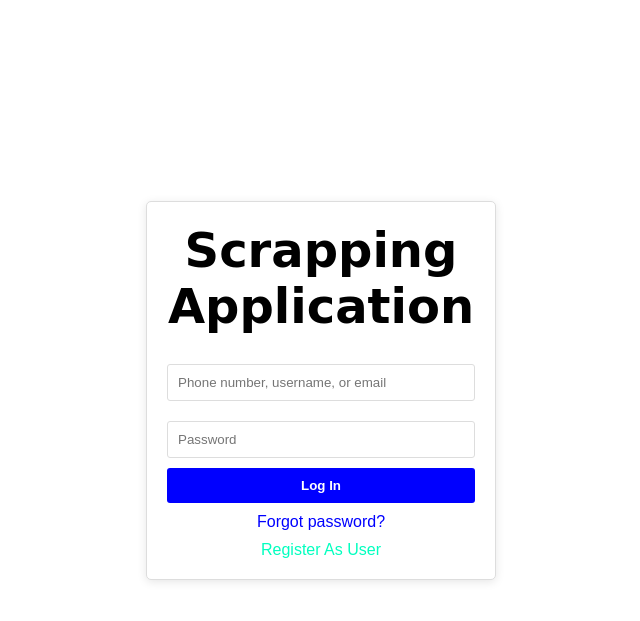
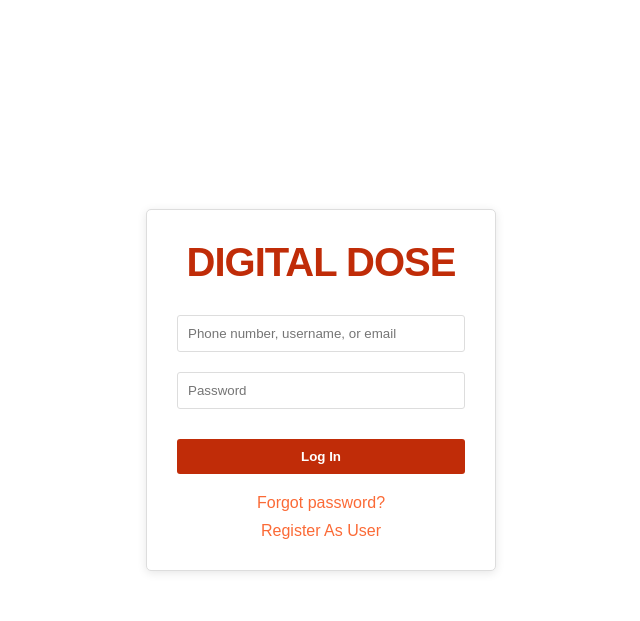
Before and after one commit to Ompalve62/INSTA-INSIGHTS-, a Django app: page / in a window 1280 px wide. Shown: the top 621 px of the page, without its empty margins (319-959 px from the left). Run offline with Django 4.2, Linux system fonts and the light colour scheme.

Commit message:
sriram commit

```diff
--- a/scrapping/templates/login.html
+++ b/scrapping/templates/login.html
@@ -7,7 +7,7 @@
     <div class="container">
         <div class="login-box">
             <div class="logo">
-                <h1>Scrapping Application</h1>
+                <h1>Digital Dose</h1>
             </div>
             <!-- Error/Success Message Area -->
             {% if error_message %}
@@ -63,7 +63,7 @@ body {
 
 .login-box {
     width: 350px;
-    padding: 20px;
+    padding: 30px;
     background-color: white;
     border: 1px solid #ddd;
     border-radius: 5px;
@@ -73,10 +73,12 @@ body {
 }
 
 .logo h1 {
-    font-family: 'Cookie', cursive;
-    font-size: 48px;
-    color: black;
+    /* font-family: 'Cookie', cursive; */
+    font-size: 40px;
+    color: #C02C08;
     margin-bottom: 20px;
+    text-transform: uppercase;
+    letter-spacing: -1px;
 }
 
 form {
@@ -95,16 +97,17 @@ input {
 
 button {
     padding: 10px;
-    background-color: blue;
+    background-color: #C02C08;
     color: white;
     border: none;
     border-radius: 3px;
     font-weight: bold;
     cursor: pointer;
+    margin: 20px 0 10px 0;
 }
 
 button:hover {
-    background-color: darkblue;
+    background-color: #C02C0890;
 }
 
 /* Message Box Styling */
@@ -135,12 +138,13 @@ button:hover {
 }
 
 .forgot a {
-    color: blue;
+    color: #fb6a36;
     text-decoration: none;
 }
 
 .forgot a:hover {
     text-decoration: underline;
+    color: black;
 }
 
 
@@ -148,8 +152,12 @@ button:hover {
     margin-top: 10px;
 }
 
+.signup a:hover{
+    color: black;
+}
+
 .signup a {
-    color: rgb(0, 255, 191);
+    color: #fb6a36;
     text-decoration: none;
 }
 
--- a/scrapping/templates/signup.html
+++ b/scrapping/templates/signup.html
@@ -86,7 +86,7 @@
     .btn {
         width: 100%;
         padding: 12px;
-        background-color: green;
+        background-color: #C02C08;
         color: white;
         border: none;
         border-radius: 5px;
@@ -96,7 +96,7 @@
     }
 
     .btn:hover {
-        background-color: darkgreen;
+        background-color: black;
     }
 
     p {
@@ -105,7 +105,7 @@
     }
 
     a {
-        color: blue;
+        color: #fb6a36;
         text-decoration: none;
     }
 
```
Also changed, not shown: scrapping/db.sqlite3.
